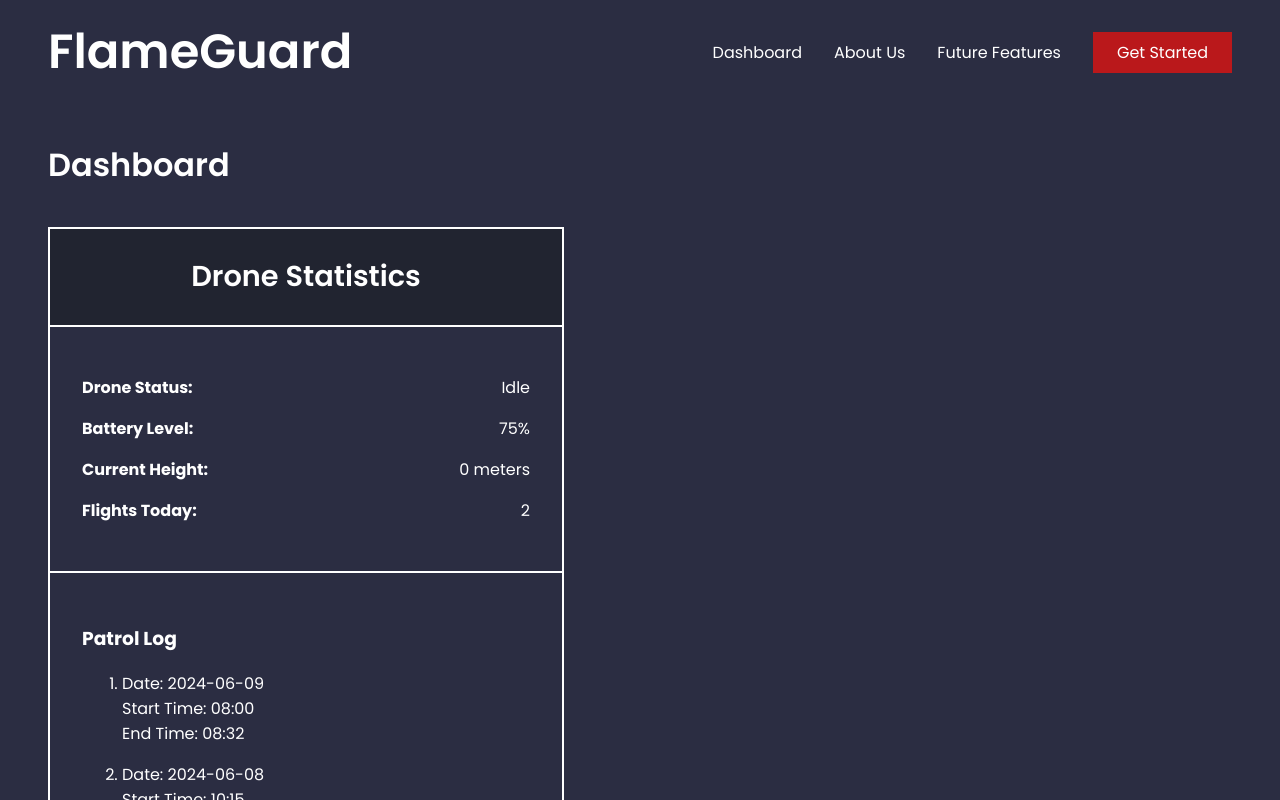
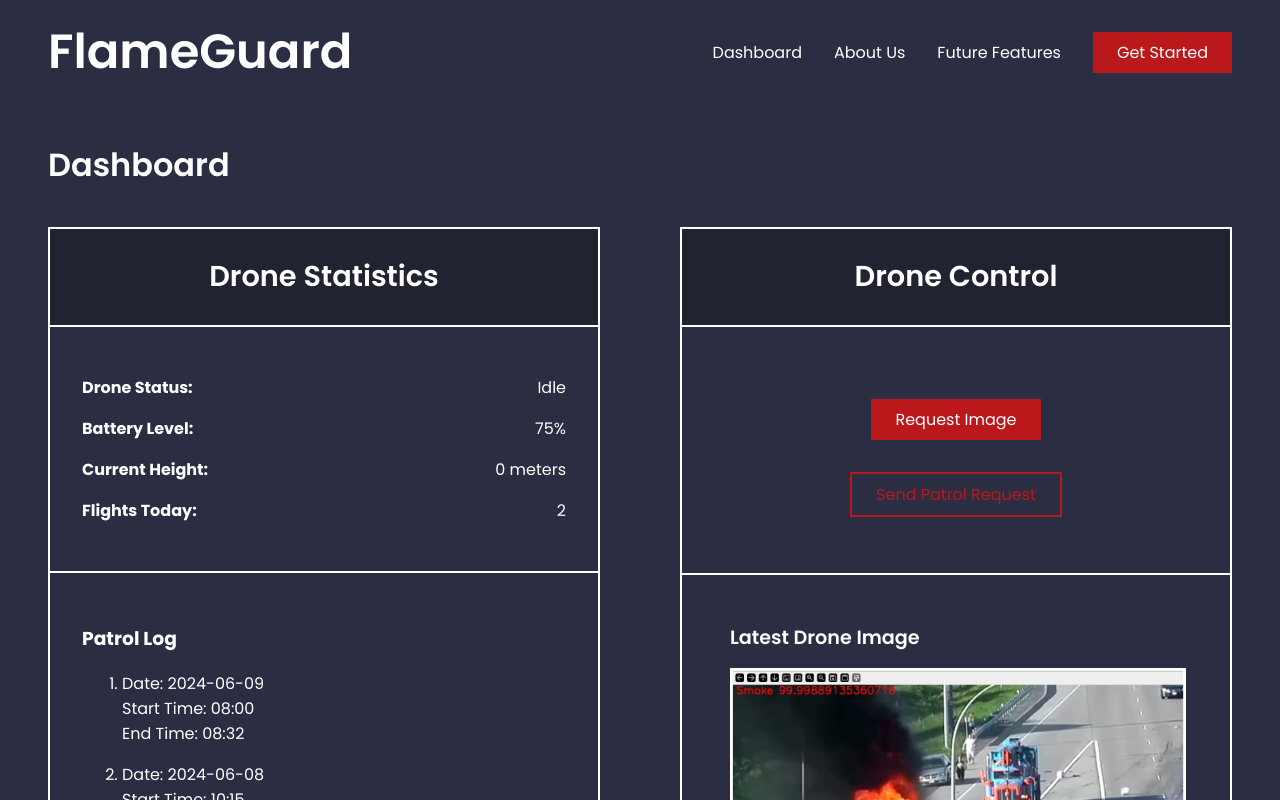
Before and after one commit to muffindud/flameguard-front, a React (Create React App) app in the folder flameguard/: page / in a window 1280 px wide. Shown: the top 800 px of the page. Built offline with nearby package versions, Linux system fonts and the light colour scheme.

Commit message:
Add Control Panel

```diff
--- a/flameguard/src/App.js
+++ b/flameguard/src/App.js
@@ -2,6 +2,7 @@ import React from "react";
 import Navbar from "./components/Navbar";
 import Header from "./components/Header";
 import Statistics from "./components/Statistics";
+import Control from "./components/Control";
 import "./index.css";
 
 function App() {
@@ -9,7 +10,10 @@ function App() {
     <div className="App">
       <Navbar />
       <Header />
-      <Statistics />
+      <div className="app-container">
+        <Statistics />
+        <Control />
+      </div>
     </div>
   );
 }
--- /dev/null
+++ b/flameguard/src/components/Control.js
@@ -0,0 +1,26 @@
+import React from "react";
+import "../styles/Control.css";
+
+function Control() {
+  return (
+    <div className="drone-control">
+      <div className="title-section">
+        <div className="title">Drone Control</div>
+      </div>
+      <div className="buttons-section">
+        <button className="image-button">Request Image</button>
+        <button className="patrol-button">Send Patrol Request</button>
+      </div>
+      <div className="image-section">
+        <div className="image-title">Latest Drone Image</div>
+        <img
+          src={require("../images/img.png")}
+          alt="drone image"
+          className="drone-image"
+        />
+      </div>
+    </div>
+  );
+}
+
+export default Control;
--- a/flameguard/src/index.css
+++ b/flameguard/src/index.css
@@ -3,3 +3,9 @@ body {
   font-family: "Poppins", sans-serif;
   background-color: #2b2d42;
 }
+
+.app-container {
+  display: grid;
+  grid-template-columns: 1fr 1fr;
+  grid-gap: 5rem;
+}
--- /dev/null
+++ b/flameguard/src/styles/Control.css
@@ -0,0 +1,76 @@
+.drone-control {
+  color: white;
+  height: 100%;
+  margin-right: 3rem;
+  border: 2px solid #ffffff;
+}
+
+.title-section {
+  display: flex;
+  justify-content: center;
+  background-color: #212430;
+  height: 4rem;
+  align-items: center;
+  padding: 1rem;
+  border-bottom: 2px solid #ffffff;
+}
+
+.title {
+  color: white;
+  font-size: 1.8rem;
+  font-weight: 600;
+}
+
+.buttons-section {
+  display: flex;
+  flex-direction: column;
+  justify-content: center;
+  align-items: center;
+  padding: 3.5rem 1rem;
+  border-bottom: 2px solid #ffffff;
+}
+
+.image-button {
+  background-color: #ba181b;
+  color: white;
+  border: none;
+  padding: 0.5rem 1.5rem;
+  font-size: 1rem;
+  cursor: pointer;
+  margin-bottom: 2rem;
+}
+
+.image-button:hover {
+  background-color: #a4161a;
+}
+
+.patrol-button {
+  background-color: #2b2d42;
+  color: #ba181b;
+  border: none;
+  padding: 0.5rem 1.5rem;
+  font-size: 1rem;
+  cursor: pointer;
+  border: 2px solid #ba181b;
+}
+
+.patrol-button:hover {
+  color: #a4161a;
+  border-color: #a4161a;
+}
+
+.image-section {
+  padding: 3rem;
+}
+
+.image-title {
+  color: white;
+  font-size: 1.2rem;
+  font-weight: 600;
+  margin-bottom: 1rem;
+}
+
+.drone-image {
+  width: 100%;
+  border: 2px solid #ffffff;
+}
--- a/flameguard/src/styles/Statistics.css
+++ b/flameguard/src/styles/Statistics.css
@@ -1,8 +1,6 @@
 .drone-statistics {
   color: white;
-  width: 40%;
   height: 100%;
-  margin-right: 1rem;
   margin-left: 3rem;
   border: 2px solid #ffffff;
 }
@@ -36,7 +34,7 @@
 }
 
 .data-section > div > span {
-    font-weight: 700;
+  font-weight: 700;
 }
 
 .patrol-log-section {
```
Also changed, not shown: flameguard/src/components/Statistics.js (+15 -9 lines), flameguard/src/images/img.png (added).
